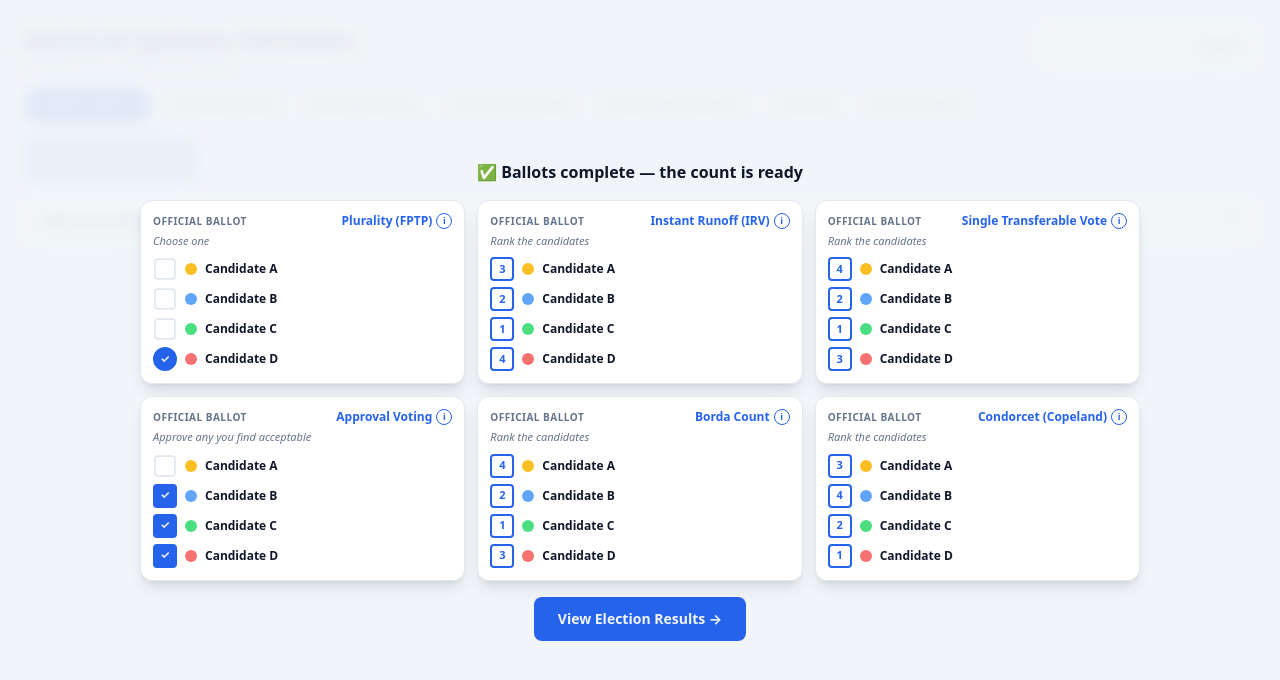
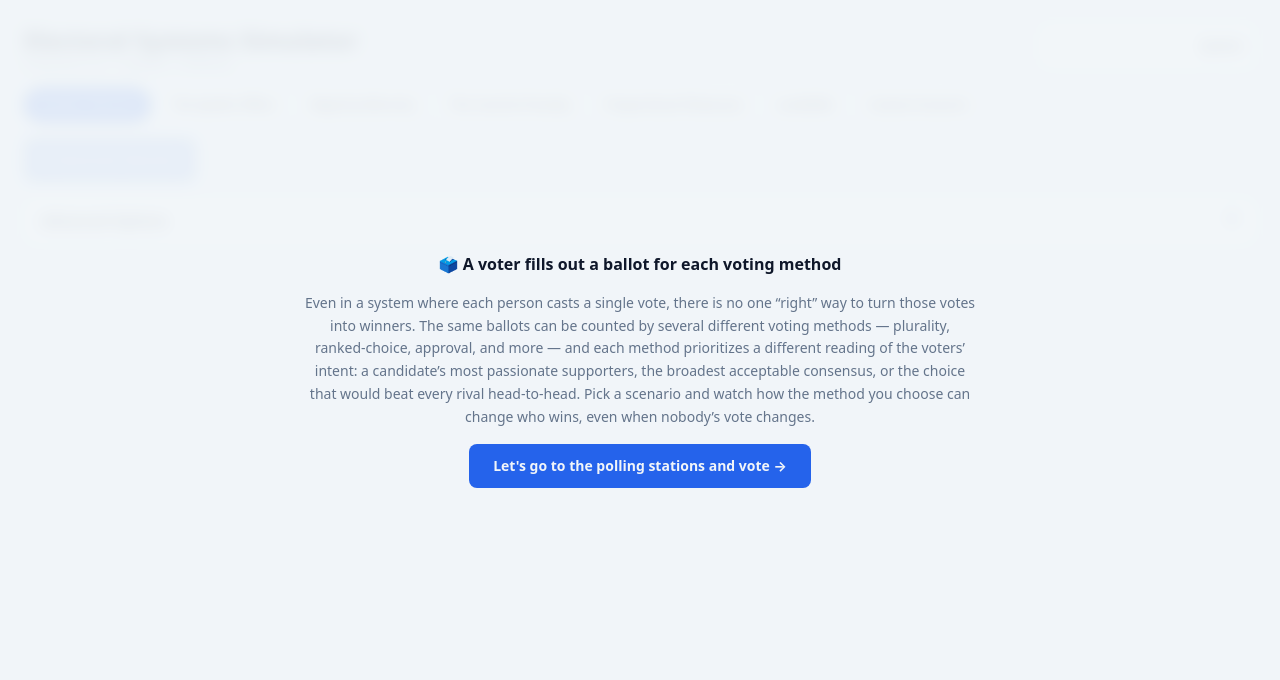
Before and after one commit to spinktec/spinktec, a React (Vite) app: page / in a window 1280 px wide. Shown: the top 680 px of the page. Built offline with nearby package versions, Linux system fonts and the light colour scheme.

Commit message:
Refactor `BallotOverlay` phases and adjust animation timing for improved clarity and pacing

```diff
--- a/src/components/BallotOverlay.tsx
+++ b/src/components/BallotOverlay.tsx
@@ -31,8 +31,10 @@ interface Ballot {
   steps: number; // number of marks to reveal
 }
 
-const STEP_MS = 260;
-const SETTLE_MS = 850;
+// Marking pace, slowed by 200% (3×) so the ballot-casting animation is easy to
+// follow before the "Ballots complete" state appears.
+const STEP_MS = 780;
+const SETTLE_MS = 2550;
 
 function shuffle(n: number): number[] {
   const a = Array.from({ length: n }, (_, i) => i);
@@ -68,20 +70,28 @@ export function BallotOverlay({ methods, candidateCount, tokens, onDone }: Props
   const ballots = useMemo(() => methods.map((m) => buildBallot(m, rows)), [methods, rows]);
   const maxSteps = useMemo(() => ballots.reduce((m, b) => Math.max(m, b.steps), 1), [ballots]);
 
+  // 'intro'  → opening message + start button, no ballots yet
+  // 'marking'→ ballots appear and are filled out
+  // 'done'   → marking finished, results button shown
+  const [phase, setPhase] = useState<'intro' | 'marking' | 'done'>('intro');
   const [step, setStep] = useState(0);
   const [shown, setShown] = useState(false);
-  // Marking is finished; show the button that reveals the results.
-  const [done, setDone] = useState(false);
+  const done = phase === 'done';
+
+  // Begin generating/filling the ballots once the voter heads to the polls.
+  const goToPolls = (): void => setPhase('marking');
 
   useEffect(() => {
+    if (phase !== 'marking') return;
+
     const reduce =
       typeof window !== 'undefined' &&
       window.matchMedia?.('(prefers-reduced-motion: reduce)').matches;
     if (reduce) {
-      // Show the completed ballots and the button immediately.
+      // Show the completed ballots and the results button immediately.
       setShown(true);
       setStep(maxSteps);
-      setDone(true);
+      setPhase('done');
       return;
     }
 
@@ -93,7 +103,7 @@ export function BallotOverlay({ methods, candidateCount, tokens, onDone }: Props
       setStep(s);
       if (s >= maxSteps) {
         window.clearInterval(id);
-        window.setTimeout(() => setDone(true), SETTLE_MS);
+        window.setTimeout(() => setPhase('done'), SETTLE_MS);
       }
     }, STEP_MS);
 
@@ -101,7 +111,7 @@ export function BallotOverlay({ methods, candidateCount, tokens, onDone }: Props
       cancelAnimationFrame(raf);
       window.clearInterval(id);
     };
-  }, [maxSteps]);
+  }, [phase, maxSteps]);
 
   const letter = (i: number): string => String.fromCharCode(65 + i);
 
@@ -114,11 +124,39 @@ export function BallotOverlay({ methods, candidateCount, tokens, onDone }: Props
     >
       <div className="flex w-full max-w-[1000px] flex-col gap-4">
         <h2 className="text-center text-sm font-bold sm:text-base" style={{ color: tokens.text }}>
-          {done
-            ? '✅ Ballots complete — the count is ready'
-            : '✍️ A voter fills out a ballot for each voting method…'}
+          {phase === 'intro' && '🗳️ A voter fills out a ballot for each voting method'}
+          {phase === 'marking' && '✍️ Marking the ballots…'}
+          {phase === 'done' && '✅ Ballots complete — the count is ready'}
         </h2>
 
+        {phase === 'intro' && (
+          <div className="flex flex-col items-center gap-4">
+            <p
+              className="max-w-2xl text-center text-xs leading-relaxed sm:text-sm"
+              style={{ color: tokens.textDim }}
+            >
+              Even in a system where each person casts a single vote, there is no one
+              “right” way to turn those votes into winners. The same ballots can be
+              counted by several different voting methods — plurality, ranked-choice,
+              approval, and more — and each method prioritizes a different reading of
+              the voters’ intent: a candidate’s most passionate supporters, the
+              broadest acceptable consensus, or the choice that would beat every rival
+              head-to-head. Pick a scenario and watch how the method you choose can
+              change who wins, even when nobody’s vote changes.
+            </p>
+            <button
+              type="button"
+              onClick={goToPolls}
+              autoFocus
+              className="h-11 rounded-lg px-6 text-sm font-bold focus:outline-none focus-visible:ring-2"
+              style={{ background: tokens.accent, color: tokens.bg }}
+            >
+              Let's go to the polling stations and vote →
+            </button>
+          </div>
+        )}
+
+        {phase !== 'intro' && (
         <div className="grid grid-cols-1 gap-3 sm:grid-cols-2 lg:grid-cols-3">
           {ballots.map((b, bi) => (
             <div
@@ -206,6 +244,7 @@ export function BallotOverlay({ methods, candidateCount, tokens, onDone }: Props
             </div>
           ))}
         </div>
+        )}
 
         <div className="flex min-h-[2.75rem] justify-center">
           {done && (
```
Also changed, not shown: .claude/settings.local.json.
